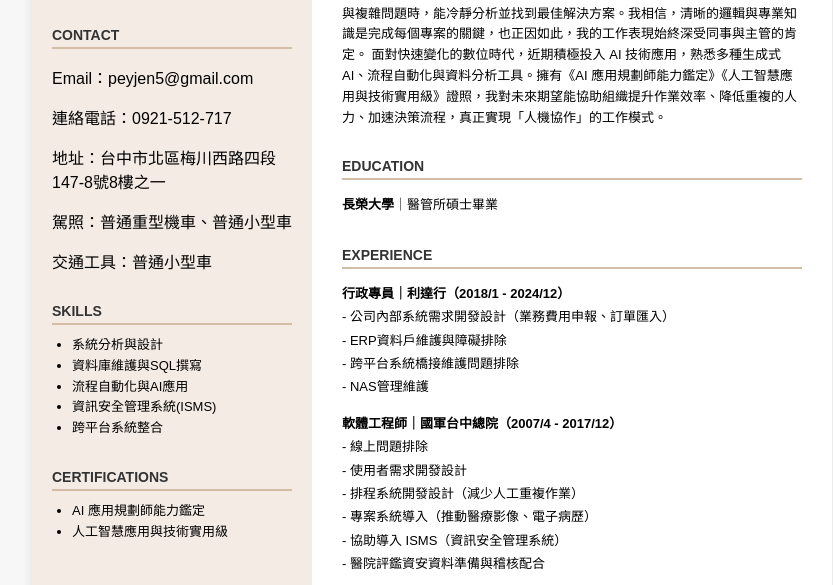
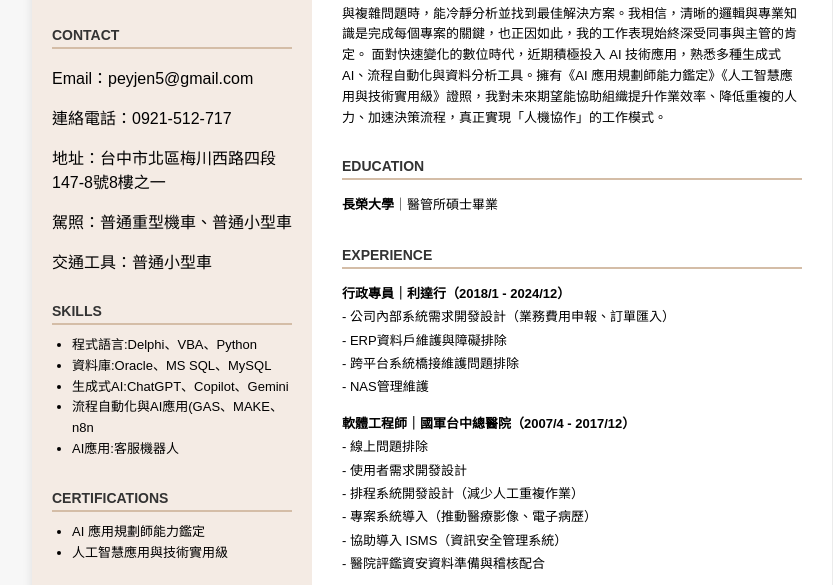
Before and after one commit to peyjen5/resume, a plain HTML site: page index.html in a window 1280 px wide. Shown: the part 193-778 px from the top of the page, without its empty margins (208-1041 px from the left). Drawn offline with Linux system fonts and the light colour scheme.

Commit message:
Update index.html

```diff
--- a/index.html
+++ b/index.html
@@ -33,11 +33,11 @@
       <div class="section skills">
         <h2>SKILLS</h2>
         <ul>
-          <li>系統分析與設計</li>
-          <li>資料庫維護與SQL撰寫</li>
-          <li>流程自動化與AI應用</li>
-          <li>資訊安全管理系統(ISMS)</li>
-          <li>跨平台系統整合</li>
+          <li>程式語言:Delphi、VBA、Python</li>
+          <li>資料庫:Oracle、MS SQL、MySQL</li>
+          <li>生成式AI:ChatGPT、Copilot、Gemini</li>
+          <li>流程自動化與AI應用(GAS、MAKE、n8n</li>
+          <li>AI應用:客服機器人</li>
         </ul>
       </div>
       <div class="section awards">
@@ -67,7 +67,7 @@
           - 跨平台系統橋接維護問題排除<br>
           - NAS管理維護</p>
 
-        <p><strong>軟體工程師｜國軍台中總院（2007/4 - 2017/12）</strong><br>
+        <p><strong>軟體工程師｜國軍台中總醫院（2007/4 - 2017/12）</strong><br>
           - 線上問題排除<br>
           - 使用者需求開發設計<br>
           - 排程系統開發設計（減少人工重複作業）<br>
```
